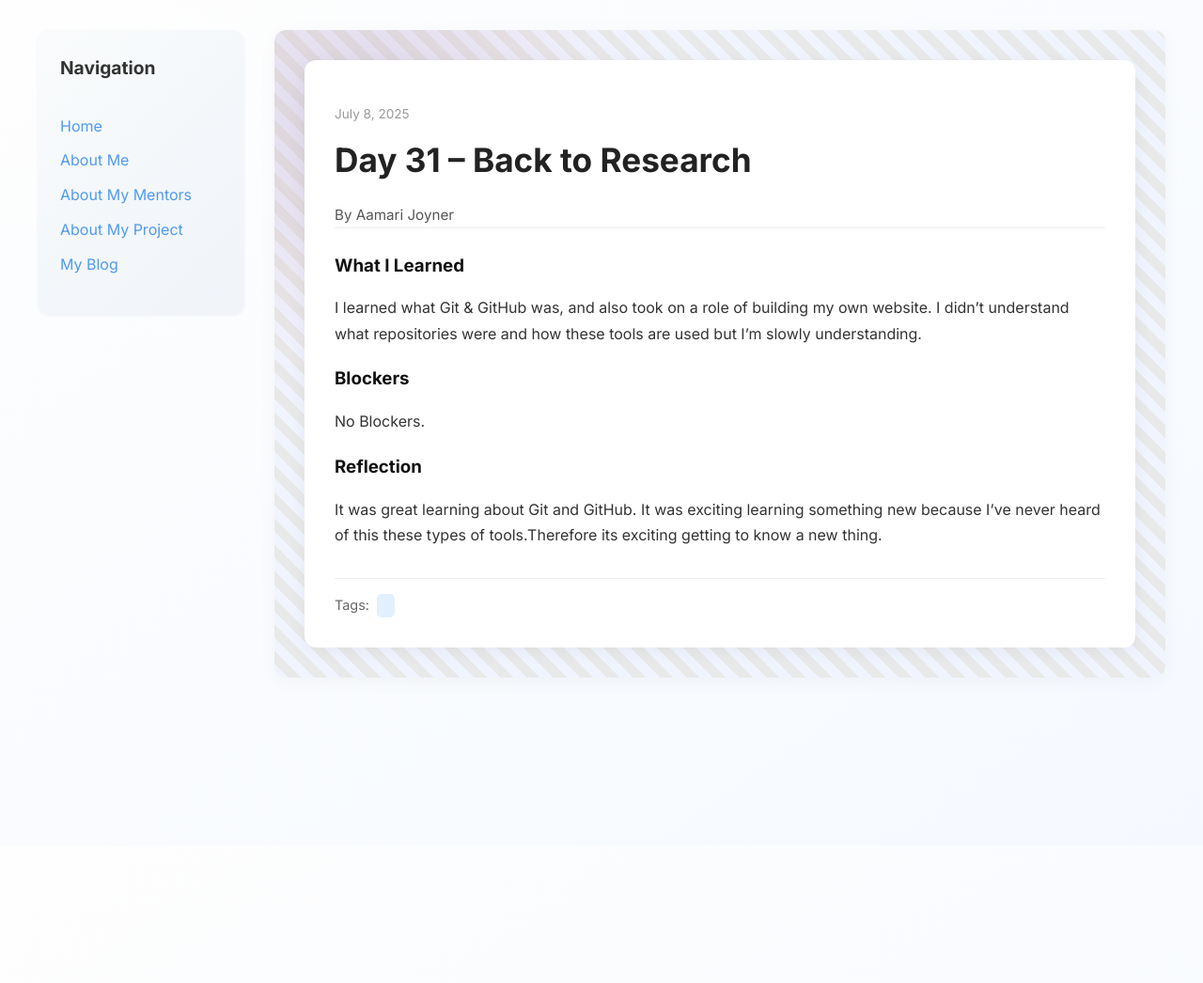
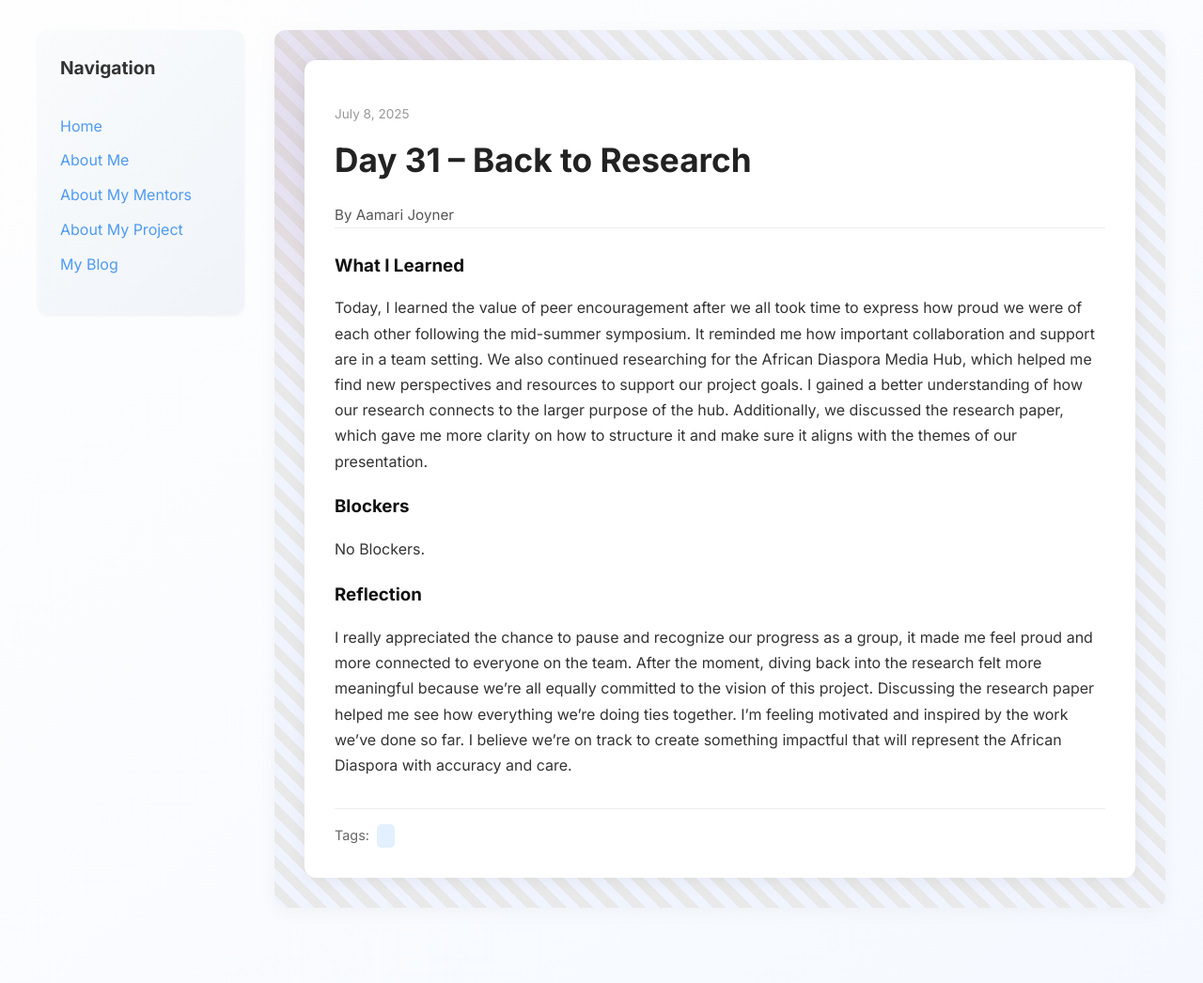
Before and after one commit to AamariJoyner/AamariJoyner.github.io, a Jekyll site: the page built from _posts/2025-07-08-day-31.md, in a window 1280 px wide. Shown: the whole page at 94% size. Built offline with Jekyll 4.4.1, drawn with Linux system fonts in a browser that asks for light colours; before the commit the page ends 900 px from its top, so only the background shows below that.

Commit message:
Update 2025-07-08-day-31.md

```diff
--- a/_posts/2025-07-08-day-31.md
+++ b/_posts/2025-07-08-day-31.md
@@ -7,11 +7,11 @@ permalink: /day31.html
 tags: [""]
 
 what_i_learned: |
-  I learned what Git & GitHub was, and also took on a role of building my own website. I didn't understand what repositories were and how these tools are used but I'm slowly understanding.
+  Today, I learned the value of peer encouragement after we all took time to express how proud we were of each other following the mid-summer symposium. It reminded me how important collaboration and support are in a team setting. We also continued researching for the African Diaspora Media Hub, which helped me find new perspectives and resources to support our project goals. I gained a better understanding of how our research connects to the larger purpose of the hub. Additionally, we discussed the research paper, which gave me more clarity on how to structure it and make sure it aligns with the themes of our presentation.
 
 blockers: |
     No Blockers.
 
 reflection: |
-  It was great learning about Git and GitHub. It was exciting learning something new because I've never heard of this these types of tools.Therefore its exciting getting to know a new thing.
+  I really appreciated the chance to pause and recognize our progress as a group, it made me feel proud and more connected to everyone on the team. After the moment, diving back into the research felt more meaningful because we're all equally committed to the vision of this project. Discussing the research paper helped me see how everything we're doing ties together. I'm feeling motivated and inspired by the work we've done so far. I believe we're on track to create something impactful that will represent the African Diaspora with accuracy and care.
 ---
```
